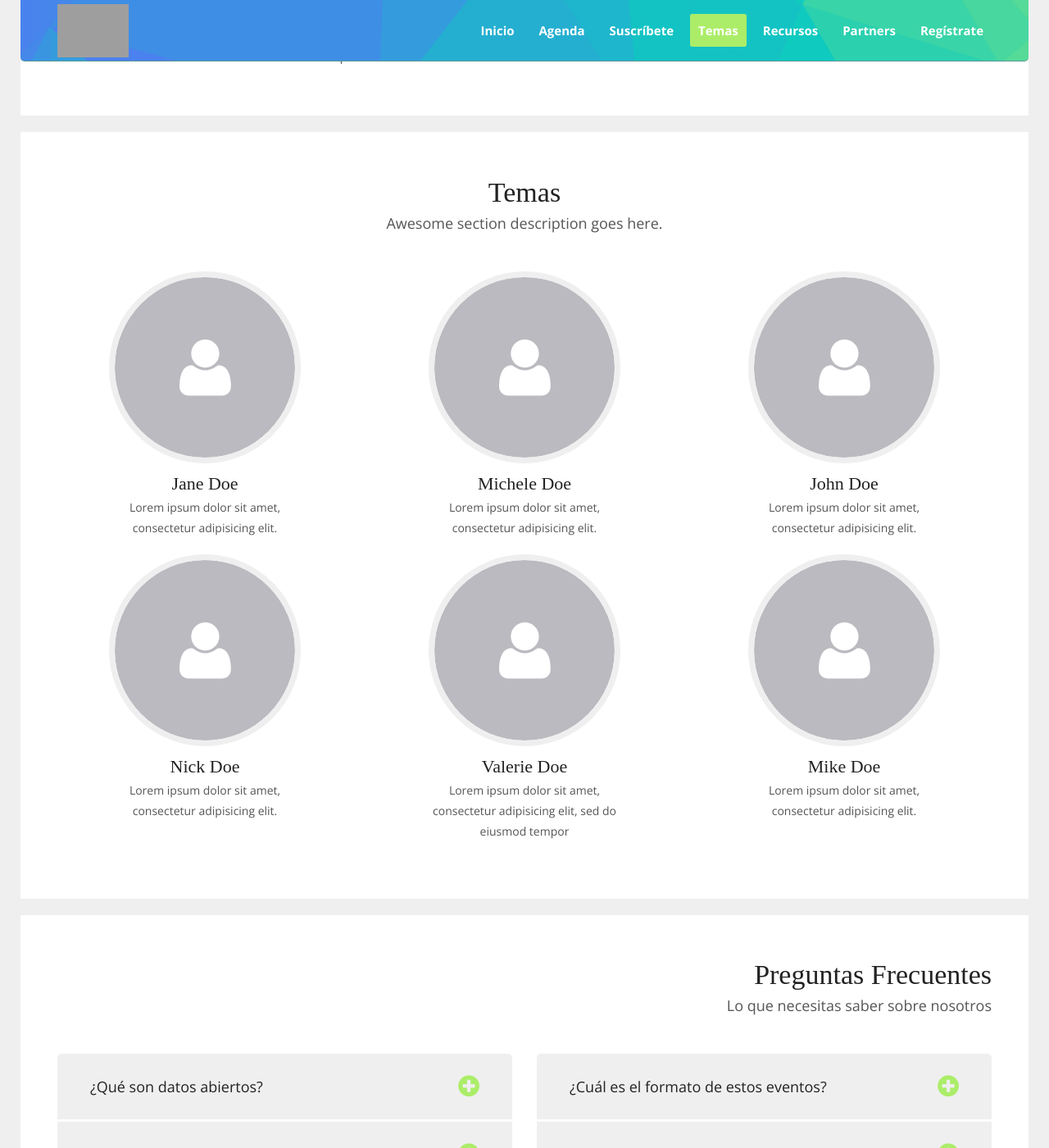
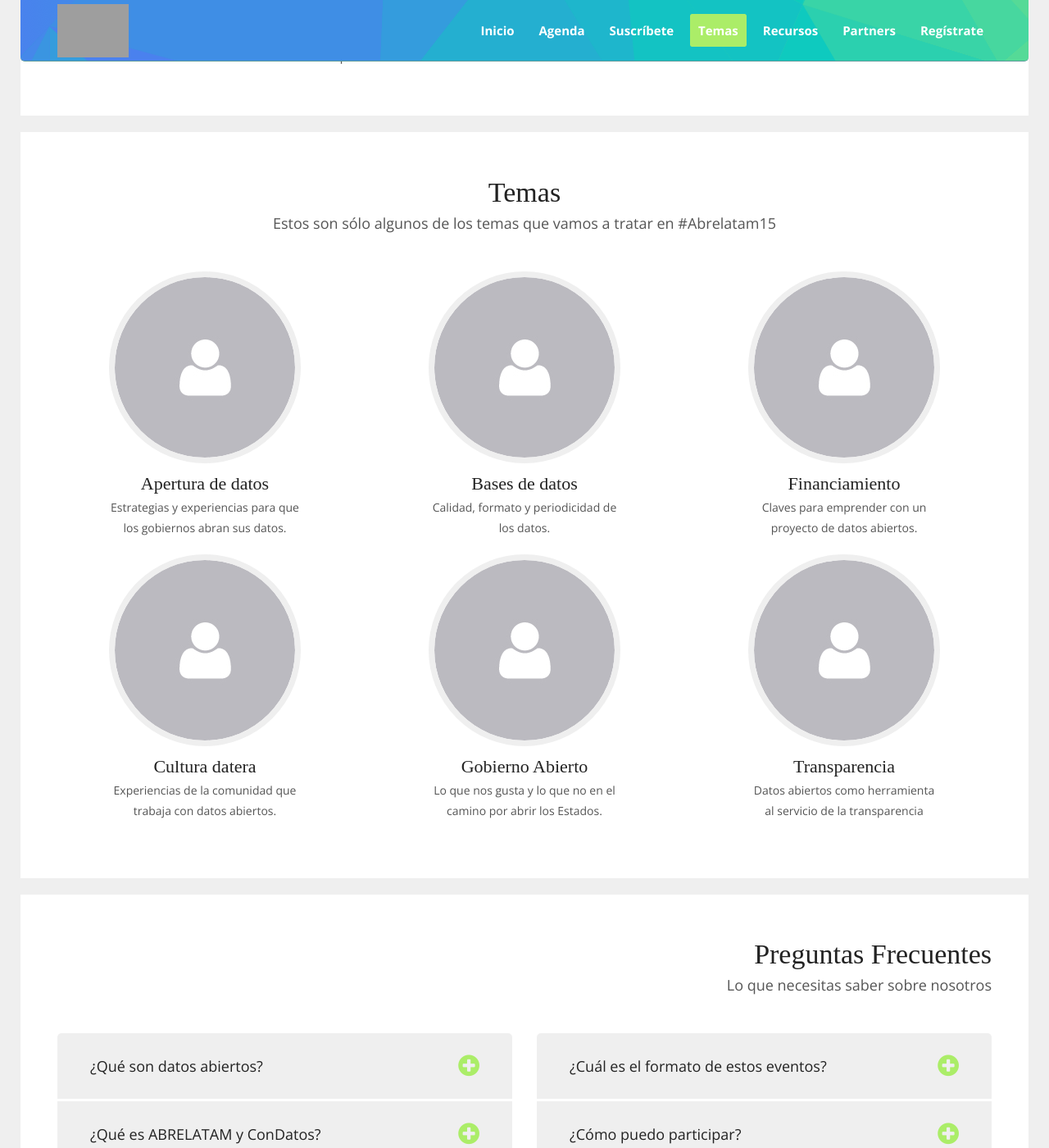
Before and after one commit to somosmas/abrelatam, a Jekyll site: the page built from index.html, in a window 1280 px wide and 1400 px high, scrolled down 2080 px. Shown: the whole window at 82% size. Built offline with Jekyll 4.4.1, drawn with Linux system fonts in a browser that asks for light colours; some web fonts are replaced; grey boxes are pictures that could not be loaded.

Commit message:
Agrega temas sugeridos

```diff
--- a/index.html
+++ b/index.html
@@ -331,7 +331,7 @@ layout: default
 					<div class="col-sm-12">
 						<div class="section-header text-center">
 							<h2>Temas</h2>
-							<h4>Awesome section description goes here.</h4>
+							<h4>Estos son sólo algunos de los temas que vamos a tratar en #Abrelatam15</h4>
 						</div>
 					</div>
 					<div class="col-md-4 col-sm-6">
@@ -345,8 +345,8 @@ layout: default
 									<a href="#" class="contact pull-right fa fa-twitter"></a>
 								</div>
 							</div>
-							<h3>Jane Doe</h3>
-							<p>Lorem ipsum dolor sit amet, consectetur adipisicing elit.</p>
+							<h3>Apertura de datos</h3>
+							<p>Estrategias y experiencias para que los gobiernos abran sus datos.</p>
 						</div>
 					</div>
 					<div class="col-md-4 col-sm-6">
@@ -360,8 +360,8 @@ layout: default
 									<a href="#" class="contact pull-right fa fa-twitter"></a>
 								</div>
 							</div>
-							<h3>Michele Doe</h3>
-							<p>Lorem ipsum dolor sit amet, consectetur adipisicing elit.</p>
+							<h3>Bases de datos</h3>
+							<p>Calidad, formato y periodicidad de los datos.</p>
 						</div>
 					</div>
 					<div class="col-md-4 col-sm-6">
@@ -375,8 +375,8 @@ layout: default
 									<a href="#" class="contact pull-right fa fa-twitter"></a>
 								</div>
 							</div>
-							<h3>John Doe</h3>
-							<p>Lorem ipsum dolor sit amet, consectetur adipisicing elit.</p>
+							<h3>Financiamiento</h3>
+							<p>Claves para emprender con un proyecto de datos abiertos.</p>
 						</div>
 					</div>
 					<div class="col-md-4 col-sm-6">
@@ -390,8 +390,8 @@ layout: default
 									<a href="#" class="contact pull-right fa fa-twitter"></a>
 								</div>
 							</div>
-							<h3>Nick Doe</h3>
-							<p>Lorem ipsum dolor sit amet, consectetur adipisicing elit.</p>
+							<h3>Cultura datera</h3>
+							<p>Experiencias de la comunidad que trabaja con datos abiertos.</p>
 						</div>
 					</div>
 					<div class="col-md-4 col-sm-6">
@@ -405,8 +405,8 @@ layout: default
 									<a href="#" class="contact pull-right fa fa-twitter"></a>
 								</div>
 							</div>
-							<h3>Valerie Doe</h3>
-							<p>Lorem ipsum dolor sit amet, consectetur adipisicing elit,  sed do eiusmod tempor</p>
+							<h3>Gobierno Abierto</h3>
+							<p>Lo que nos gusta y lo que no en el camino por abrir los Estados.</p>
 						</div>
 					</div>
 					<div class="col-md-4 col-sm-6">
@@ -420,8 +420,8 @@ layout: default
 									<a href="#" class="contact pull-right fa fa-twitter"></a>
 								</div>
 							</div>
-							<h3>Mike Doe</h3>
-							<p>Lorem ipsum dolor sit amet, consectetur adipisicing elit.</p>
+							<h3>Transparencia</h3>
+							<p>Datos abiertos como herramienta al servicio de la transparencia</p>
 						</div>
 					</div>
 				</section>
```
Also changed, not shown: 3 other files.
